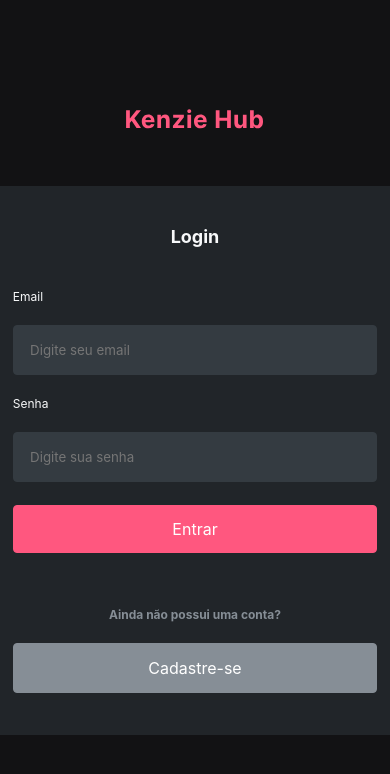
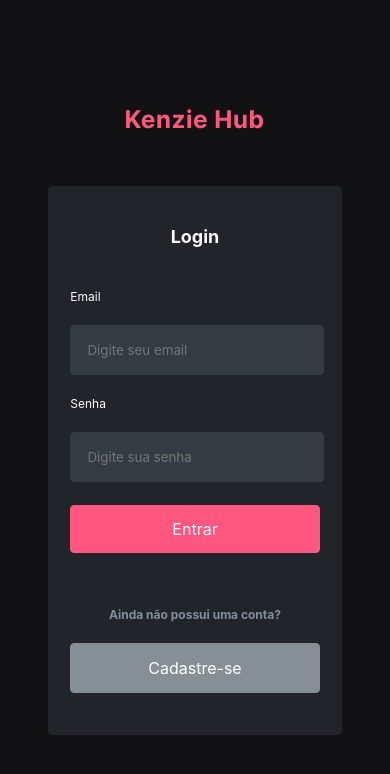
Before and after one commit to JokerMSD/DevHub, a React (Vite) app: page / in a window 390 px wide. Shown: the top 774 px of the page. Built offline with nearby package versions, Linux system fonts and the light colour scheme; a web font is replaced by a local one.

Commit message:
update style.module.scss

```diff
--- a/src/components/forms/LoginForm/style.module.scss
+++ b/src/components/forms/LoginForm/style.module.scss
@@ -20,3 +20,25 @@
     margin-left: 0;
     margin-right: 0;
 }
+
+@media (max-width:320px){
+    .loginFormContainer{
+        max-width: 100%;
+        width: 100%;
+    }
+    .inputLogin{
+        max-width: 100%;
+        width: 88%;
+    }
+  }
+
+  @media (min-width:321px) and (max-width:430px) {
+    .loginFormContainer{
+        max-width: 100%;
+        width: 100%;
+    }
+    .inputLogin{
+        max-width: 100%;
+        width: 88%;
+    }
+  }
```
